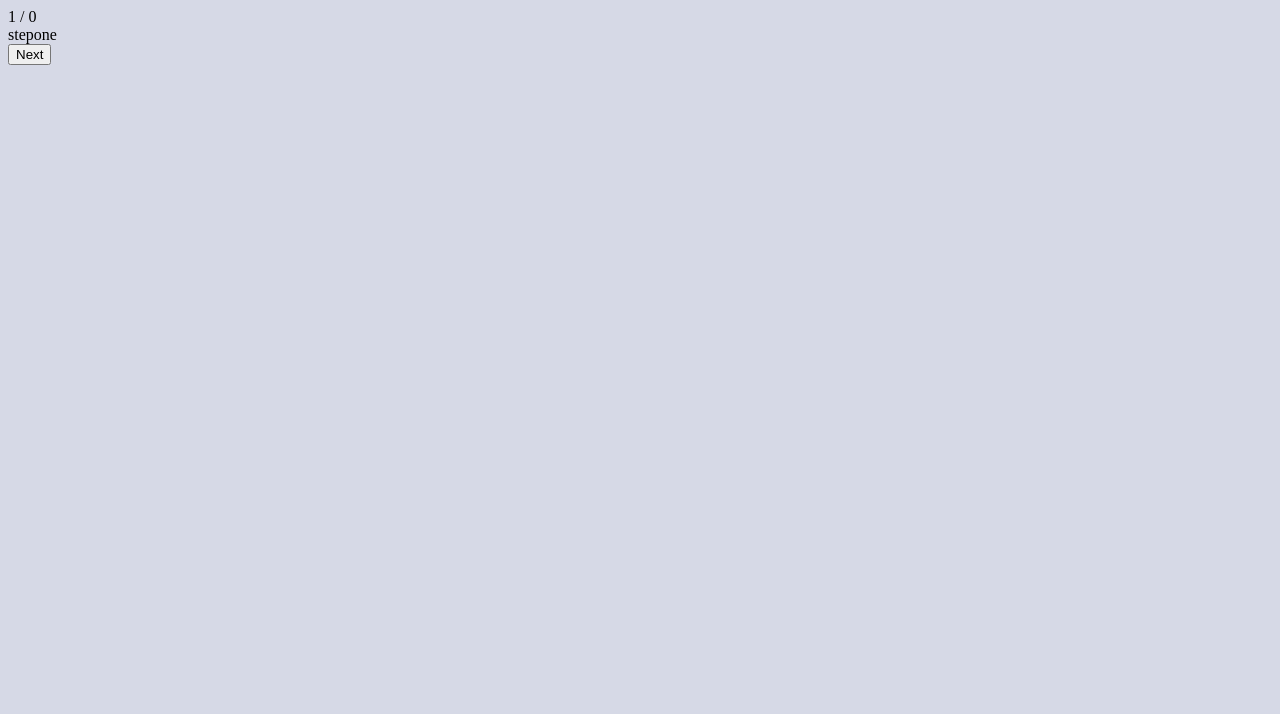
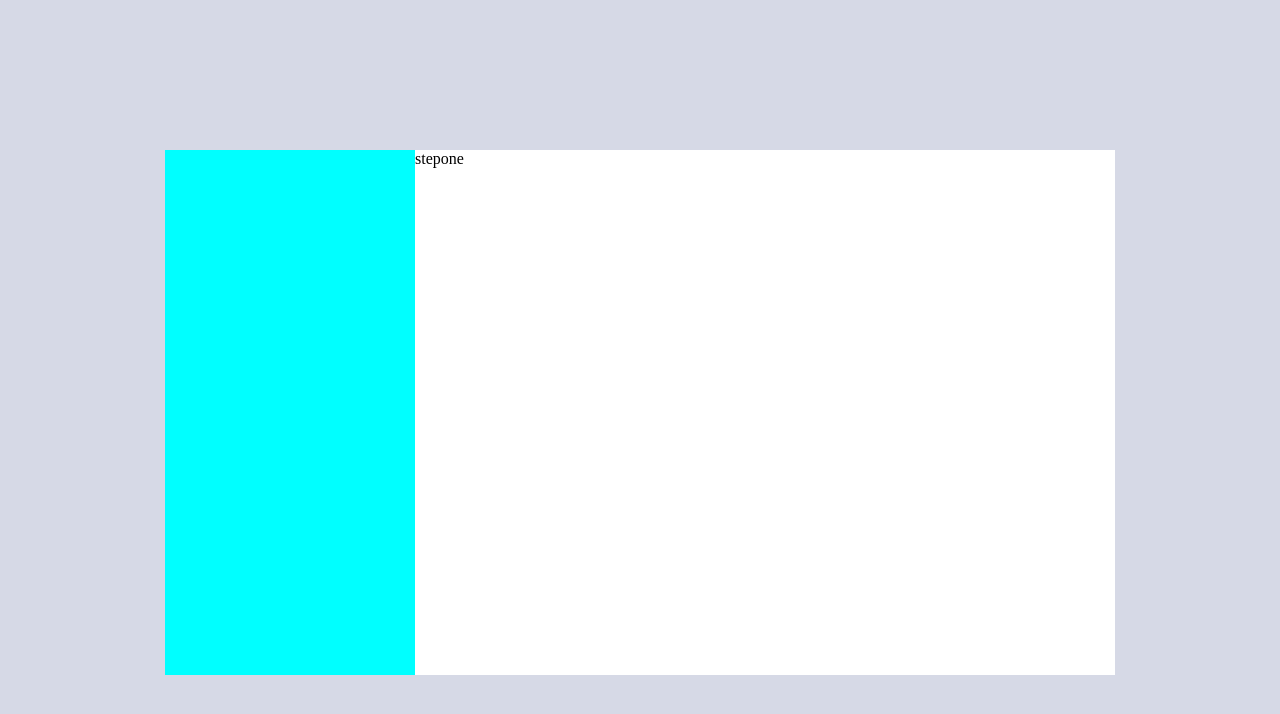
Before and after one commit to Mfried95/Multi-Step, a React (Vite) app: page / in a window 1280 px wide. Shown: the top 714 px of the page. Built offline with nearby package versions, Linux system fonts and the light colour scheme.

Commit message:
Setup and styled main containers

```diff
--- a/src/App.tsx
+++ b/src/App.tsx
@@ -1,6 +1,4 @@
 import { useState } from "react";
-import reactLogo from "./assets/react.svg";
-import styled from "styled-components";
 import "./index.css";
 import StepOne from "./components/stepone";
 import StepTwo from "./components/steptwo";
@@ -19,11 +17,11 @@ function App() {
 
   return (
    <div>
-    {currentStepIndex + 1} / 0
-    {steps}
-    <div>
-    {currentStepIndex !== 0 && <button type="button" onClick={back}>Back</button>}
-    <button type="button" onClick={next}>Next</button>
+    <div className="form-container">
+      <div className="form-step-container">
+
+      </div>
+      {steps}
     </div>
    </div>
 
--- a/src/index.css
+++ b/src/index.css
@@ -1,3 +1,17 @@
 body{
     background-color: hsl(229, 24%, 87%);
 }
+
+.form-container{
+    background-color: white;
+    height: 525px;
+    width: 950px;
+    display: flex;
+    margin: 150px auto;
+}
+
+.form-step-container{
+    height: 100%;
+    width: 250px;
+    background-color: aqua;
+}
```
